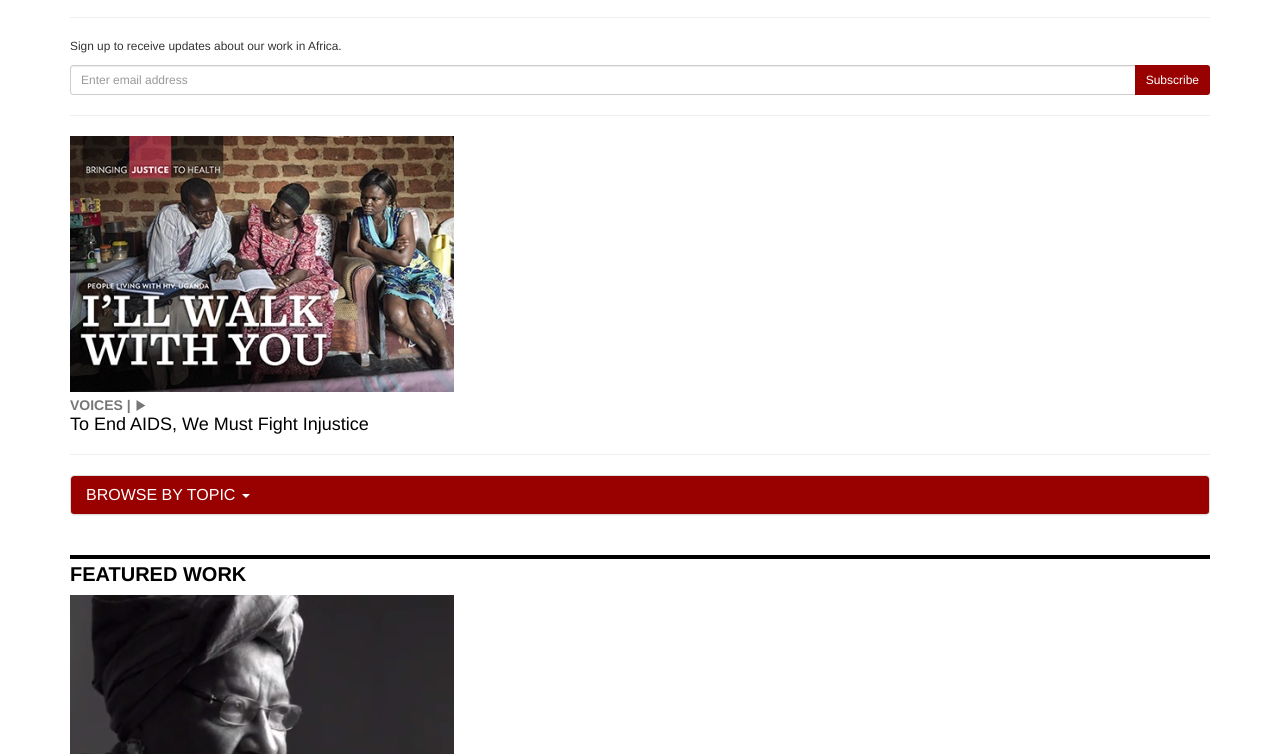
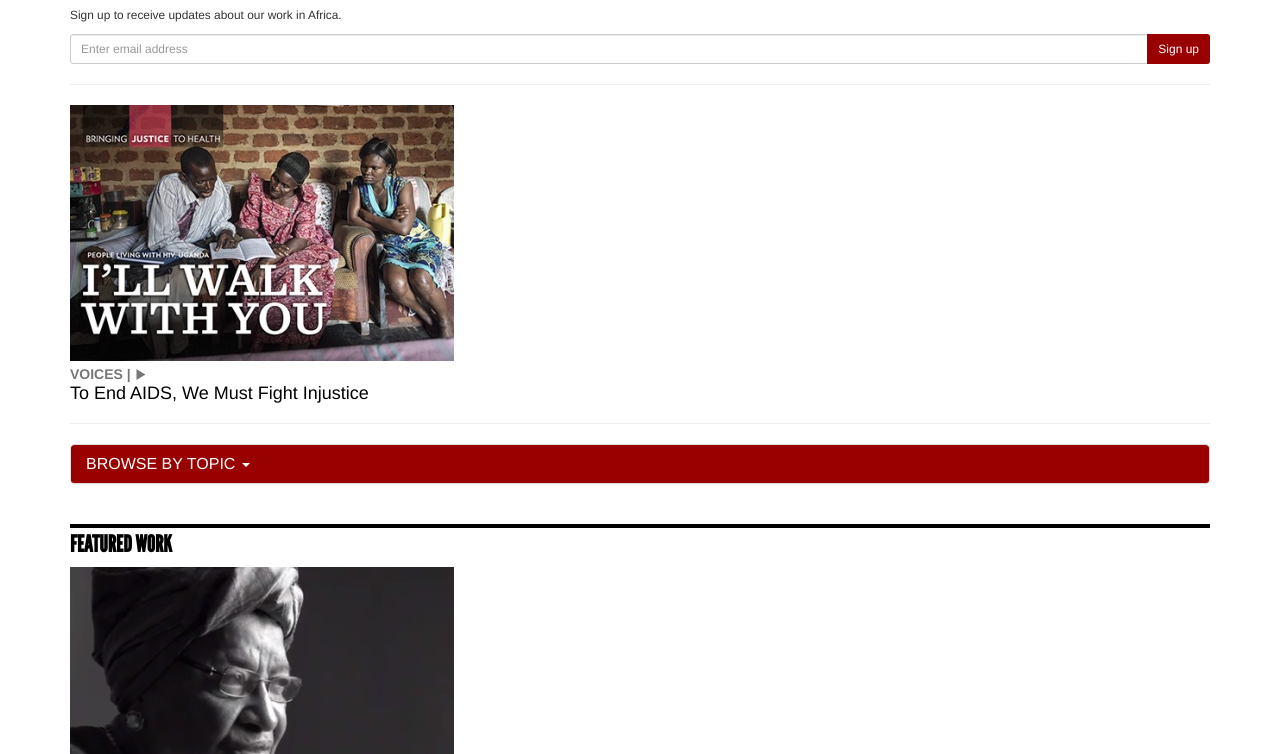
Before and after one commit to fourkitchens/osf-prototype, a plain HTML site: page index.html in a window 1280 px wide. Shown: the part 175-929 px from the top of the page. Drawn offline with nearby package versions, Linux system fonts and the light colour scheme.

Commit message:
Added League Gothic web font; Better spacing for sub nav.

```diff
--- a/css/style.css
+++ b/css/style.css
@@ -1,15 +1,39 @@
+/* Custom styles */
+
+@font-face {
+  font-family: 'league_gothicregular';
+  src: url('../fonts/leaguegothic-regular-webfont.eot');
+  src: url('../fonts/leaguegothic-regular-webfont.eot?#iefix') format('embedded-opentype'),
+       url('../fonts/leaguegothic-regular-webfont.woff') format('woff'),
+       url('../fonts/leaguegothic-regular-webfont.ttf') format('truetype'),
+       url('../fonts/leaguegothic-regular-webfont.svg#league_gothicregular') format('svg');
+  font-weight: normal;
+  font-style: normal;
+}
+
+/* Links */
+
 a {
   color: #900;
 }
+
+/* Headings */
 
 h1, h2, h3, h4, h5 {
   margin-top: 0;
   color: black;
 }
 
+h1, h2, h3 {
+  font-family: 'league_gothicregular', 'Helvetica Neue', Helvetica, sans;
+  text-transform: uppercase;
+}
+
 h1, h2, h5 {
   font-weight: bold;
 }
+
+/* Page sections */
 
 section {
   margin-bottom: 40px;
@@ -18,8 +42,27 @@ section {
 section h2 {
   border-top: 4px solid black;
   text-transform: uppercase;
-  font-size: 20px;
+  font-size: 23px;
   padding-top: 4px;
+}
+
+.featured-work article {
+  margin-bottom: 20px;
+}
+
+/* White text on red background style */
+
+.newsletter button,
+.newsletter button:hover,
+.panel-default>.panel-heading {
+  background-color: #900;
+  color: white;
+}
+
+/* Subnav */
+
+.panel-default>.panel-heading a:hover {
+  text-decoration: none;
 }
 
 .panel-body ul {
@@ -28,24 +71,12 @@ section h2 {
   padding-left: 0;
 }
 
-.featured-work article {
-  margin-bottom: 20px;
+.panel-body li {
+  font-size: 18px;
+  margin-bottom: 6px;
 }
 
-.gray {
-  color: #777777;
-}
-
-.newsletter button,
-.newsletter button:hover,
-.panel-default>.panel-heading {
-  background-color: #900;
-  color: white;
-}
-
-.panel-default>.panel-heading a:hover {
-  text-decoration: none;
-}
+/* Articles */
 
 .meta {
   font-weight: bold;
@@ -55,3 +86,9 @@ section h2 {
 article img {
   margin-bottom: 3px;
 }
+
+/* Misc */
+
+.gray {
+  color: #777777;
+}
--- a/index.html
+++ b/index.html
@@ -67,14 +67,12 @@
 
     <p>The Open Society Foundations in Africa seek to combat negative perceptions about Africa by working with local actors to support democratic governance, criminal justice reform, natural resource regulation, independent media, and public health reform, with a particular focus on HIV and AIDS.</p>
 
-    <hr>
-
     <div class="newsletter">
       <p class="small">Sign up to receive updates about our work in Africa.</p>
       <div class="input-group input-group-sm">
         <input type="text" class="form-control" placeholder="Enter email address">
         <span class="input-group-btn">
-          <button class="btn" type="button">Subscribe</button>
+          <button class="btn" type="button">Sign up</button>
         </span>
       </div>
     </div>
@@ -183,7 +181,7 @@
 
     <section class="people">
 
-      <h2>Grantee Spotlight</h2>
+      <h2>Open Society People</h2>
 
       <article class="media">
         <a class="pull-left" href="#">
```
Also changed, not shown: fonts/leaguegothic-regular-webfont.ttf (added), fonts/leaguegothic-regular-webfont.woff (added), 2 other files.
